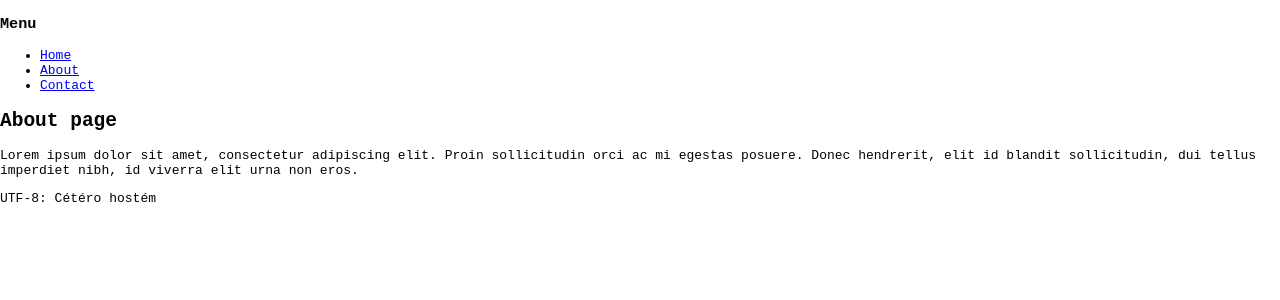
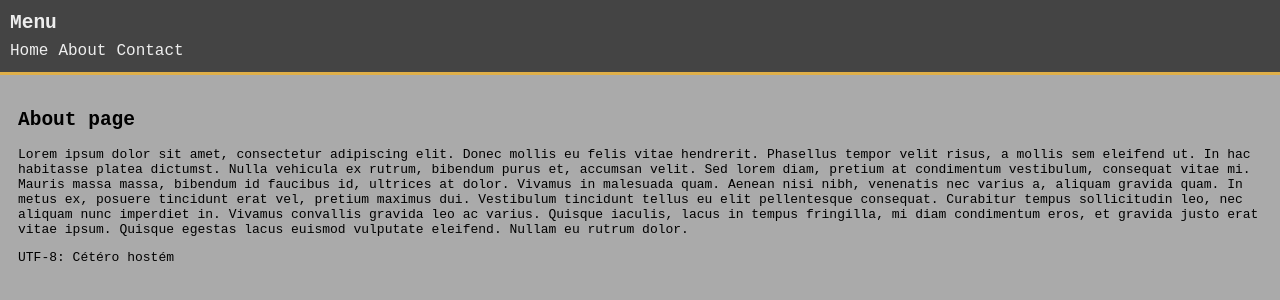
Before and after one commit to Vetsou/c-server, a plain HTML site: page static/about.html in a window 1280 px wide. Drawn offline with Linux system fonts and the light colour scheme.

Commit message:
Add more styles and html content

```diff
--- a/static/about.html
+++ b/static/about.html
@@ -7,7 +7,7 @@
   </head>
   <body>
     <section class="navbar">
-      <h3>Menu</h3>
+      <h2>Menu</h2>
       <ul>
         <li><a href="/">Home</a></li>
         <li><a href="/about">About</a></li>
@@ -18,8 +18,15 @@
     <section class="content">
       <h1>About page</h1>
       <p>
-        Lorem ipsum dolor sit amet, consectetur adipiscing elit. Proin sollicitudin orci ac mi egestas posuere.
-        Donec hendrerit, elit id blandit sollicitudin, dui tellus imperdiet nibh, id viverra elit urna non eros.
+        Lorem ipsum dolor sit amet, consectetur adipiscing elit. Donec mollis eu felis vitae hendrerit.
+        Phasellus tempor velit risus, a mollis sem eleifend ut. In hac habitasse platea dictumst. Nulla
+        vehicula ex rutrum, bibendum purus et, accumsan velit. Sed lorem diam, pretium at condimentum
+        vestibulum, consequat vitae mi. Mauris massa massa, bibendum id faucibus id, ultrices at dolor.
+        Vivamus in malesuada quam. Aenean nisi nibh, venenatis nec varius a, aliquam gravida quam. In metus
+        ex, posuere tincidunt erat vel, pretium maximus dui. Vestibulum tincidunt tellus eu elit pellentesque
+        consequat. Curabitur tempus sollicitudin leo, nec aliquam nunc imperdiet in. Vivamus convallis gravida
+        leo ac varius. Quisque iaculis, lacus in tempus fringilla, mi diam condimentum eros, et gravida
+        justo erat vitae ipsum. Quisque egestas lacus euismod vulputate eleifend. Nullam eu rutrum dolor.
       </p>
       <p>UTF-8: Cétéro hostém</p>
     </section>
--- a/static/style.css
+++ b/static/style.css
@@ -2,4 +2,47 @@ body {
   margin: 0;
   padding: 0;
   font-family: monospace;
+  background-color: #aaa;
 }
+
+.navbar {
+  padding: 12px 10px;
+  color: #eee;
+  background-color: #444;
+  border-bottom: 3px solid #dfaf49;
+}
+
+.navbar a {
+  color: #eee;
+  text-decoration: none;
+  font-size: large;
+}
+
+.navbar a:hover {
+  color: #dfaf49;
+  text-decoration: underline;
+}
+
+.navbar h2 {
+  margin: 0;
+  margin-bottom: 8px;
+}
+
+ul {
+  margin: 0;
+  padding: 0;
+  list-style: none;
+  display: flex;
+}
+
+ul li {
+  padding-right: 10px;
+}
+
+.content {
+  padding: 18px;
+}
+
+.content p {
+  font-size: 13px;
+}
```
Also changed, not shown: static/contact.html (+7 -3 lines), static/index.html (+5 -3 lines), 1 other file.
